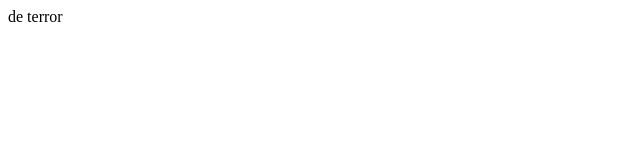
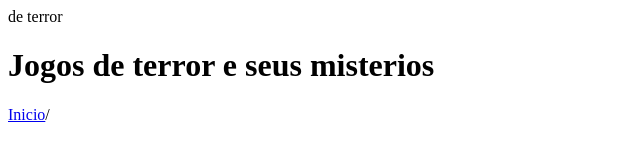
Before and after one commit to mariaiuscheslino-arch/maria.nathaly1ta2026, a plain HTML site: page index.html in a window 1280 px wide. Shown: the whole page, without its empty margins (0-640 px from the left). Drawn offline with Linux system fonts and the light colour scheme.

Commit message:
Update index.html

```diff
--- a/index.html
+++ b/index.html
@@ -7,9 +7,11 @@
 </head>
 <body>
 <header>
-  <h1></h1>
+  <h1>Jogos de terror e seus misterios</h1>
 </header>
-
+<nav>
+  <a href="#">Inicio</a>/ <a href="
+</nav>
 
 
 
```
